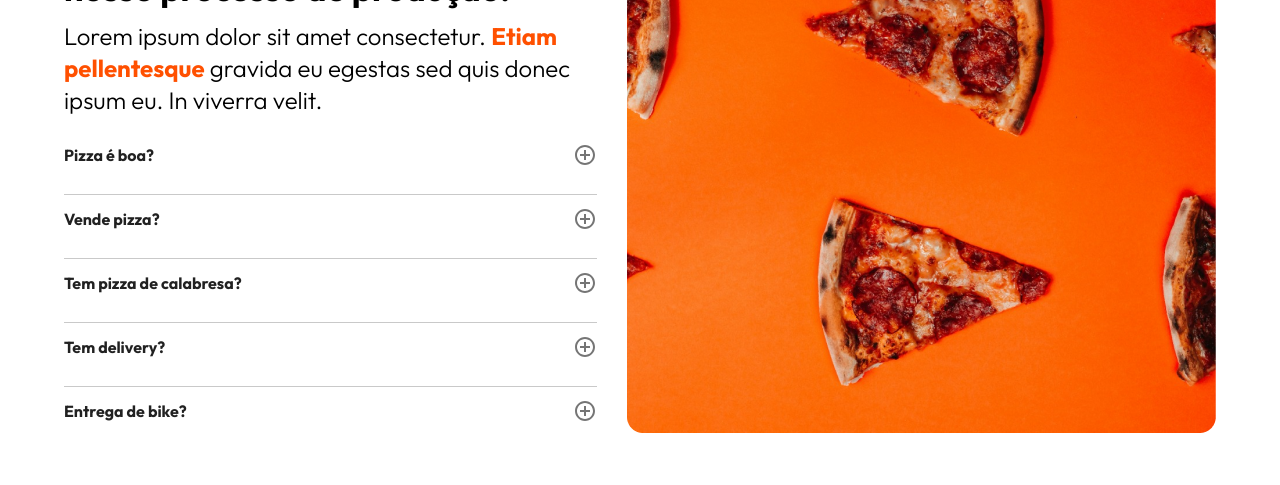
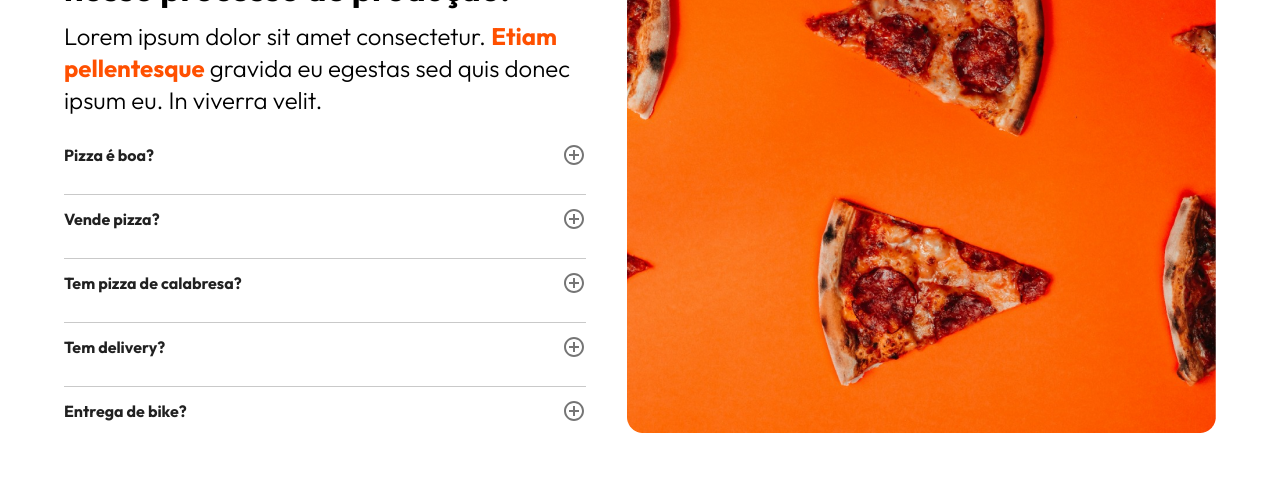
Before and after one commit to guleao/testelou, a React (Create React App) app: page / in a window 1280 px wide. Shown: the part 1240-1725 px from the top of the page. Built offline with nearby package versions, Linux system fonts and the light colour scheme.

Commit message:
Ajustes visuais

```diff
--- a/src/components/Faq.js
+++ b/src/components/Faq.js
@@ -28,7 +28,7 @@ const Faq = React.forwardRef((props, ref) => {
                      eu egestas sed quis donec ipsum eu. In viverra velit.
                 </Typography>
 
-                <Accordion style={{ marginTop: '15px', maxWidth: '100%', boxShadow: 'none' }}
+                <Accordion style={{ marginTop: '15px', maxWidth: isMobile ? '100%' : '98%', boxShadow: 'none' }}
                     expanded={openAccordion === 'panel1'}
                     onChange={(event, isExpanded) => setOpenAccordion(isExpanded ? 'panel1' : '')}
                 >
@@ -46,7 +46,7 @@ const Faq = React.forwardRef((props, ref) => {
                         </Typography>
                     </AccordionDetails>
                 </Accordion>
-                <Accordion style={{ marginTop: '15px', maxWidth: '100%', boxShadow: 'none', borderTop: '1px solid rgba(0, 0, 0, 0.1)' }}
+                <Accordion style={{ marginTop: '15px', maxWidth: isMobile ? '100%' : '98%', boxShadow: 'none', borderTop: '1px solid rgba(0, 0, 0, 0.1)' }}
                     expanded={openAccordion === 'panel2'}
                     onChange={(event, isExpanded) => setOpenAccordion(isExpanded ? 'panel2' : '')}
                 >
@@ -64,7 +64,7 @@ const Faq = React.forwardRef((props, ref) => {
                         </Typography>
                     </AccordionDetails>
                 </Accordion>
-                <Accordion style={{ marginTop: '15px', maxWidth: '100%', boxShadow: 'none', borderTop: '1px solid rgba(0, 0, 0, 0.1)' }}
+                <Accordion style={{ marginTop: '15px', maxWidth:  isMobile ? '100%' : '98%', boxShadow: 'none', borderTop: '1px solid rgba(0, 0, 0, 0.1)' }}
                     expanded={openAccordion === 'panel3'}
                     onChange={(event, isExpanded) => setOpenAccordion(isExpanded ? 'panel3' : '')}
                 >
@@ -82,7 +82,7 @@ const Faq = React.forwardRef((props, ref) => {
                         </Typography>
                     </AccordionDetails>
                 </Accordion>
-                <Accordion style={{ marginTop: '15px', maxWidth: '100%', boxShadow: 'none', borderTop: '1px solid rgba(0, 0, 0, 0.1)' }}
+                <Accordion style={{ marginTop: '15px', maxWidth:  isMobile ? '100%' : '98%', boxShadow: 'none', borderTop: '1px solid rgba(0, 0, 0, 0.1)' }}
                     expanded={openAccordion === 'panel4'}
                     onChange={(event, isExpanded) => setOpenAccordion(isExpanded ? 'panel4' : '')}
                 >
@@ -100,7 +100,7 @@ const Faq = React.forwardRef((props, ref) => {
                         </Typography>
                     </AccordionDetails>
                 </Accordion>
-                <Accordion style={{ marginTop: '15px', maxWidth: '100%', boxShadow: 'none', borderTop: '1px solid rgba(0, 0, 0, 0.1)' }}
+                <Accordion style={{ marginTop: '15px', maxWidth:  isMobile ? '100%' : '98%', boxShadow: 'none', borderTop: '1px solid rgba(0, 0, 0, 0.1)' }}
                     expanded={openAccordion === 'panel5'}
                     onChange={(event, isExpanded) => setOpenAccordion(isExpanded ? 'panel5' : '')}
                 >
```
